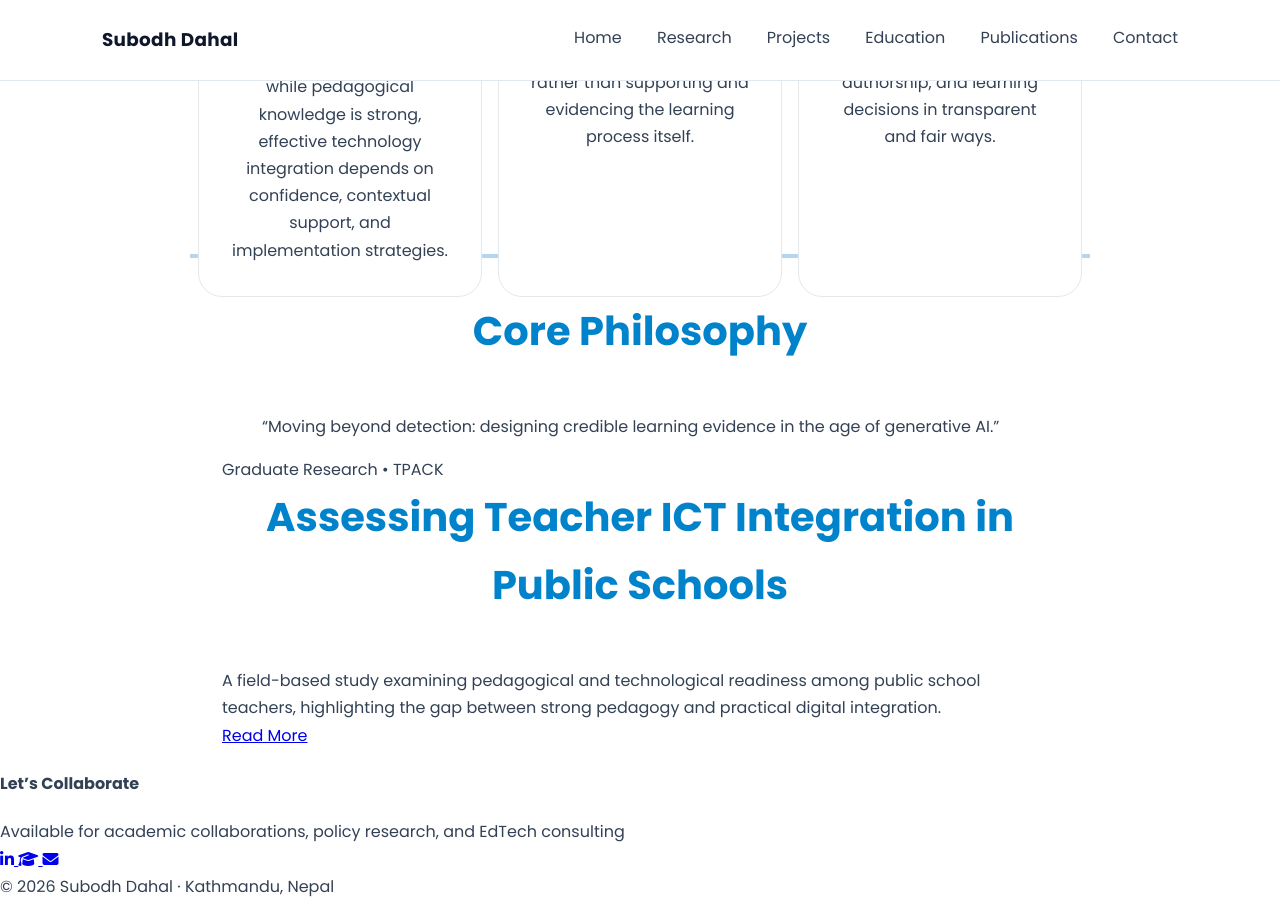
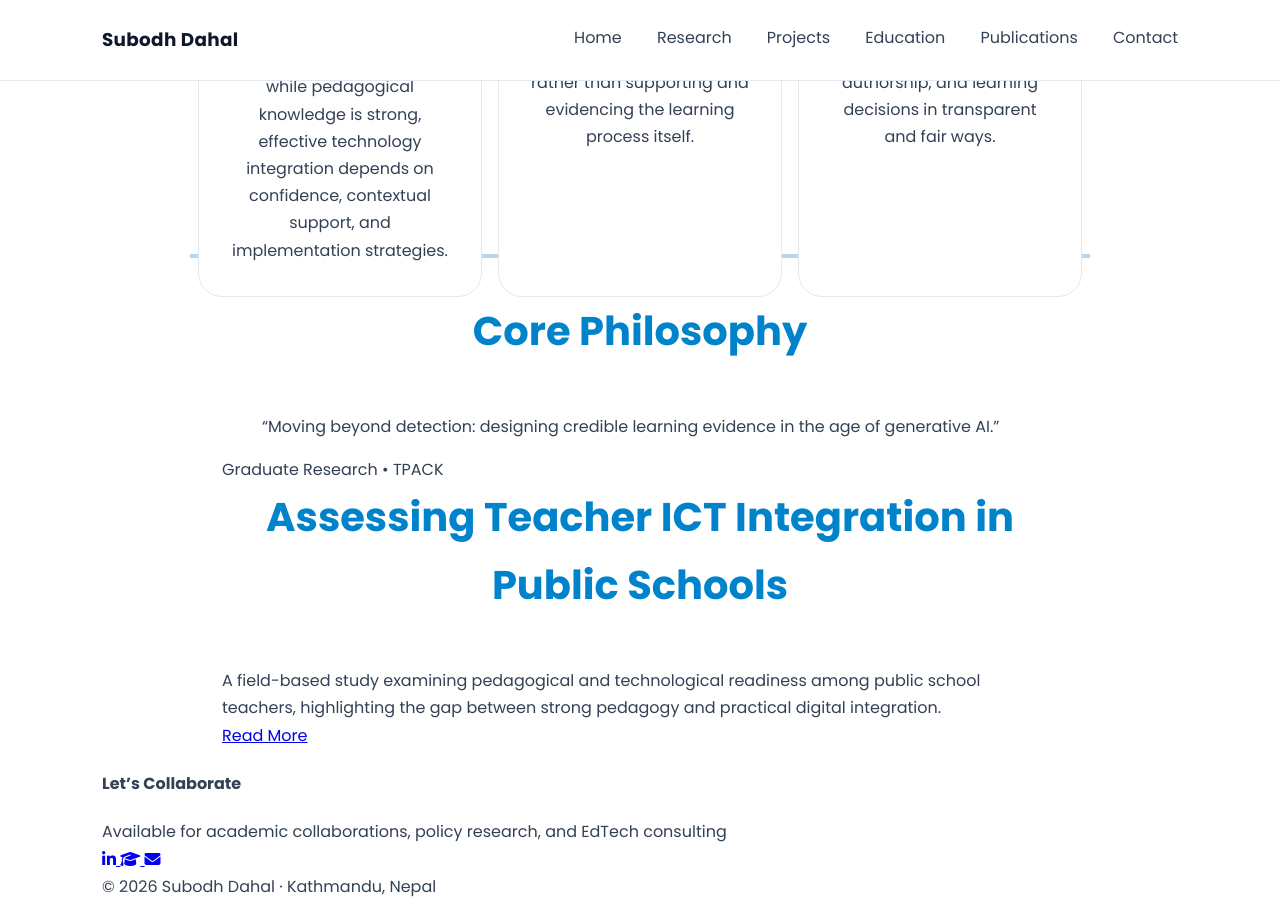
Before and after one commit to dahalsubodh/dahalsubodh.github.io, a Jekyll site: the page built from index.md, in a window 1280 px wide and 900 px high, scrolled down 1006 px. Built offline with Jekyll 4.4.1, drawn with Linux system fonts in a browser that asks for light colours.

Commit message:
Update footer.html

```diff
--- a/_includes/footer.html
+++ b/_includes/footer.html
@@ -1,5 +1,5 @@
 <footer class="site-footer">
-  <div class="footer-container">
+ <div class="container">
 
     <h4>Let’s Collaborate</h4>
     <p class="footer-tagline">
```
